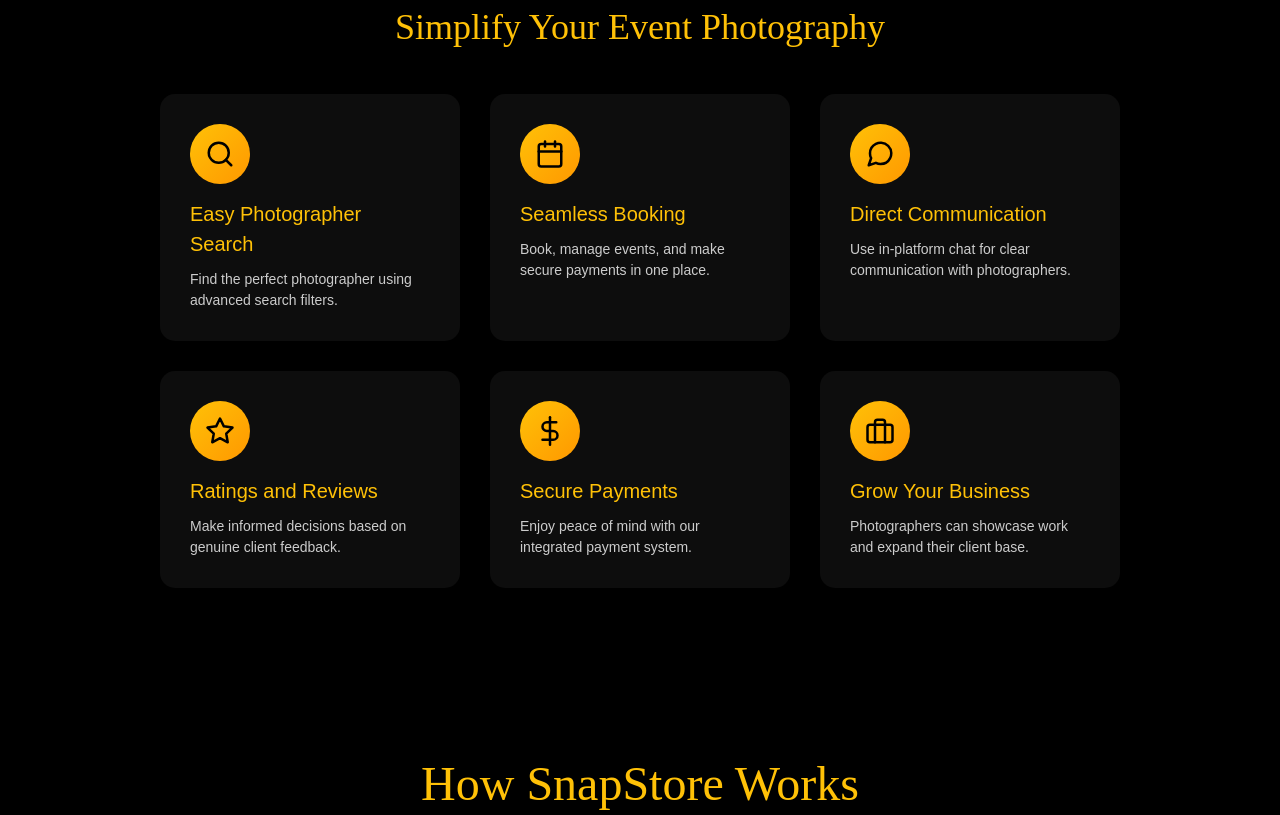
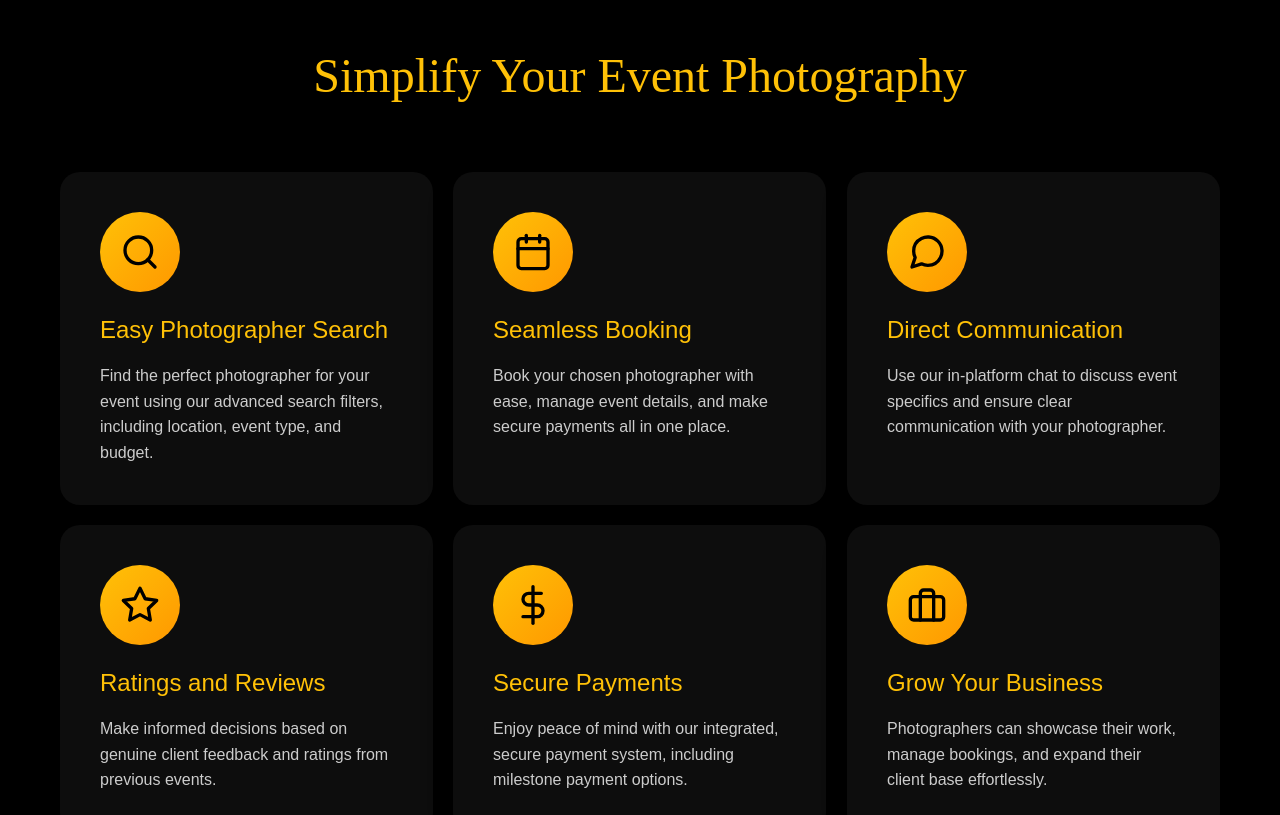
Before and after one commit to BITSDEV-G/snapstore, a React (Vite) app in the folder frontend/: page / in a window 1280 px wide. Shown: the part 860-1675 px from the top of the page. Built offline with nearby package versions, Linux system fonts and the light colour scheme; a web font is replaced by a local one.

Commit message:
added swagger docs

```diff
--- a/frontend/index.html
+++ b/frontend/index.html
@@ -4,6 +4,8 @@
     <meta charset="UTF-8" />
     <link rel="icon" type="image/svg+xml" href="./src/assets/apple.png" />
     <link rel="stylesheet" href="https://cdnjs.cloudflare.com/ajax/libs/font-awesome/6.0.0-beta3/css/all.min.css">
+    <link rel="preload" href="/node_modules/slick-carousel/slick/fonts/slick.woff" as="font" type="font/woff" crossorigin="anonymous">
+    <link rel="preload" href="/node_modules/slick-carousel/slick/fonts/slick.ttf" as="font" type="font/ttf" crossorigin="anonymous">
     <meta name="viewport" content="width=device-width, initial-scale=1.0" />
     <title>Snapstore</title>
   </head>
--- a/frontend/src/components/CTASection.jsx
+++ b/frontend/src/components/CTASection.jsx
@@ -33,8 +33,8 @@ const CTAButton = styled(animated.a)`
   font-family: 'Poppins', sans-serif;
   font-size: 18px;
   font-weight: 600;
-  color: #ffc107;
-  background-color: #ffffff;
+  color: #000000;
+  background-color: #ffc107;
   padding: 15px 30px;
   border-radius: 30px;
   text-decoration: none;
@@ -84,6 +84,7 @@ const CTASection = ({ title, subtitle, buttonText, buttonLink }) => {
     </Section>
   );
 };
+
 CTASection.propTypes = {
   title: PropTypes.string.isRequired,
   subtitle: PropTypes.string.isRequired,
--- a/frontend/src/components/Chatbot.jsx
+++ b/frontend/src/components/Chatbot.jsx
@@ -61,13 +61,13 @@ const Message = styled.div`
   padding: 15px;
   border-radius: 10px;
   max-width: 80%;
-  background: ${props => props.isBot ? 'linear-gradient(135deg, #ff7043, #ff5722)' : '#ffc107'};
-  color: ${props => props.isBot ? '#fff' : '#000'};
+  background: ${props => props.$isBot ? 'linear-gradient(135deg, #ff7043, #ff5722)' : '#ffc107'};
+  color: ${props => props.$isBot ? '#fff' : '#000'};
   font-size: 16px;
   line-height: 1.5;
-  align-self: ${props => props.isBot ? 'flex-start' : 'flex-end'};
-  box-shadow: ${props => props.isBot ? '0 4px 6px rgba(0, 0, 0, 0.2)' : '0 4px 6px rgba(0, 0, 0, 0.1)'};
-  border: ${props => props.isBot ? 'none' : '1px solid #ffca28'};
+  align-self: ${props => props.$isBot ? 'flex-start' : 'flex-end'};
+  box-shadow: ${props => props.$isBot ? '0 4px 6px rgba(0, 0, 0, 0.2)' : '0 4px 6px rgba(0, 0, 0, 0.1)'};
+  border: ${props => props.$isBot ? 'none' : '1px solid #ffca28'};
 `;
 
 const ChatInput = styled.div`
@@ -245,12 +245,12 @@ const Chatbot = () => {
         </ChatHeader>
         <ChatMessages>
           {messages.map((message, index) => (
-            <Message key={index} isBot={message.isBot}>
+            <Message key={index} $isBot={message.isBot}>
               {message.text}
             </Message>
           ))}
           {isTyping && (
-            <Message isBot={true}>
+            <Message $isBot={true}>
               <TypingEffect text="Typing..." />
             </Message>
           )}
@@ -277,4 +277,8 @@ const Chatbot = () => {
   );
 };
 
+Chatbot.propTypes = {
+  websiteUrl: PropTypes.string.isRequired,
+};
+
 export default Chatbot;
--- a/frontend/src/components/Features.jsx
+++ b/frontend/src/components/Features.jsx
@@ -1,147 +1,196 @@
-import { useState, useEffect } from 'react';
+import React, { useState, useEffect, useCallback, useMemo } from 'react';
 import styled from 'styled-components';
-import { useSpring, animated } from 'react-spring';
+import { useSpring, animated, config } from 'react-spring';
+import { useInView } from 'react-intersection-observer';
 import { Search, Calendar, MessageCircle, Star, DollarSign, Briefcase } from 'react-feather';
 import PropTypes from 'prop-types';
 
 const Section = styled.section`
   background: linear-gradient(to bottom, #000000, #000000, #000000);
-  padding: 60px 0;
+  padding: 100px 0;
+  perspective: 1000px;
   overflow: hidden;
 `;
 
 const Container = styled.div`
-  max-width: 1000px;
+  max-width: 1200px;
   margin: 0 auto;
   padding: 0 20px;
 `;
 
 const Title = styled(animated.h2)`
   font-family: 'Playfair Display', serif;
-  font-size: 36px;
+  font-size: 48px;
   color: #ffc107;
   text-align: center;
-  margin-bottom: 40px;
+  margin-bottom: 60px;
 `;
 
 const Grid = styled.div`
   display: grid;
-  grid-template-columns: repeat(auto-fit, minmax(250px, 1fr));
-  gap: 30px;
+  grid-template-columns: repeat(auto-fit, minmax(280px, 1fr));
+  gap: 20px;
 `;
 
 const FeatureCard = styled(animated.div)`
   background: rgba(255, 255, 255, 0.05);
-  border-radius: 15px;
-  padding: 30px;
-  box-shadow: 0 5px 15px rgba(0, 0, 0, 0.1);
-  transition: transform 0.3s ease;
+  border-radius: 20px;
+  padding: 40px;
+  box-shadow: 0 10px 30px rgba(0, 0, 0, 0.1);
+  backdrop-filter: blur(10px);
+  transition: transform 0.3s ease, box-shadow 0.3s ease;
+  will-change: transform, opacity;
 
   &:hover {
-    transform: translateY(-5px);
+    transform: translateY(-10px) scale(1.05);
+    box-shadow: 0 20px 40px rgba(0, 0, 0, 0.2);
   }
 `;
 
-const IconWrapper = styled.div`
+const IconWrapper = styled(animated.div)`
   background: linear-gradient(135deg, #ffc107, #ff9800);
-  width: 60px;
-  height: 60px;
+  width: 80px;
+  height: 80px;
   border-radius: 50%;
   display: flex;
   align-items: center;
   justify-content: center;
-  margin-bottom: 15px;
+  margin-bottom: 20px;
 `;
 
 const FeatureTitle = styled.h3`
   font-family: 'Poppins', sans-serif;
-  font-size: 20px;
+  font-size: 24px;
   color: #ffc107;
-  margin-bottom: 10px;
+  margin-bottom: 15px;
 `;
 
 const FeatureDescription = styled.p`
   font-family: 'Poppins', sans-serif;
-  font-size: 14px;
+  font-size: 16px;
   color: #cccccc;
-  line-height: 1.5;
+  line-height: 1.6;
 `;
 
 const features = [
   {
     title: "Easy Photographer Search",
-    description: "Find the perfect photographer using advanced search filters.",
+    description: "Find the perfect photographer for your event using our advanced search filters, including location, event type, and budget.",
     icon: Search
   },
   {
     title: "Seamless Booking",
-    description: "Book, manage events, and make secure payments in one place.",
+    description: "Book your chosen photographer with ease, manage event details, and make secure payments all in one place.",
     icon: Calendar
   },
   {
     title: "Direct Communication",
-    description: "Use in-platform chat for clear communication with photographers.",
+    description: "Use our in-platform chat to discuss event specifics and ensure clear communication with your photographer.",
     icon: MessageCircle
   },
   {
     title: "Ratings and Reviews",
-    description: "Make informed decisions based on genuine client feedback.",
+    description: "Make informed decisions based on genuine client feedback and ratings from previous events.",
     icon: Star
   },
   {
     title: "Secure Payments",
-    description: "Enjoy peace of mind with our integrated payment system.",
+    description: "Enjoy peace of mind with our integrated, secure payment system, including milestone payment options.",
     icon: DollarSign
   },
   {
     title: "Grow Your Business",
-    description: "Photographers can showcase work and expand their client base.",
+    description: "Photographers can showcase their work, manage bookings, and expand their client base effortlessly.",
     icon: Briefcase
   }
 ];
 
-const Feature = ({ title, description, icon: Icon }) => (
-  <FeatureCard>
-    <IconWrapper>
-      <Icon size={30} color="#000000" />
-    </IconWrapper>
-    <FeatureTitle>{title}</FeatureTitle>
-    <FeatureDescription>{description}</FeatureDescription>
-  </FeatureCard>
-);
+const Feature = React.memo(({ title, description, icon: Icon, index }) => {
+  const [ref, inView] = useInView({
+    threshold: 0.1,
+    triggerOnce: true
+  });
+
+  const spring = useSpring({
+    opacity: inView ? 1 : 0,
+    transform: inView ? 'translateY(0) rotateX(0)' : 'translateY(50px) rotateX(-10deg)',
+    config: { ...config.gentle, duration: 1000 },
+    delay: index * 100
+  });
+
+  const iconSpring = useSpring({
+    opacity: inView ? 1 : 0,
+    transform: inView ? 'scale(1) rotate(0deg)' : 'scale(0.5) rotate(-45deg)',
+    config: { ...config.wobbly, duration: 1000 },
+    delay: index * 100 + 500
+  });
+
+  return (
+    <FeatureCard ref={ref} style={spring}>
+      <IconWrapper style={iconSpring}>
+        <Icon size={40} color="#000000" />
+      </IconWrapper>
+      <FeatureTitle>{title}</FeatureTitle>
+      <FeatureDescription>{description}</FeatureDescription>
+    </FeatureCard>
+  );
+});
+
 Feature.propTypes = {
   title: PropTypes.string.isRequired,
   description: PropTypes.string.isRequired,
   icon: PropTypes.elementType.isRequired,
+  index: PropTypes.number.isRequired,
 };
 
+Feature.displayName = 'Feature';
+
 const Features = () => {
-  const [isVisible, setIsVisible] = useState(false);
+  const [ref, inView] = useInView({
+    threshold: 0.1,
+    triggerOnce: true
+  });
+
+  const titleSpring = useSpring({
+    opacity: inView ? 1 : 0,
+    transform: inView ? 'translateY(0) rotateX(0)' : 'translateY(50px) rotateX(-10deg)',
+    config: { ...config.gentle, duration: 1000 }
+  });
+
+  const [renderedFeatures, setRenderedFeatures] = useState([]);
+
+  const renderNextFeature = useCallback((index) => {
+    if (index < features.length) {
+      setRenderedFeatures(prev => [...prev, features[index]]);
+    }
+  }, []);
 
   useEffect(() => {
-    setIsVisible(true);
-  }, []);
+    if (inView) {
+      const timer = setTimeout(() => renderNextFeature(renderedFeatures.length), 100);
+      return () => clearTimeout(timer);
+    }
+  }, [inView, renderedFeatures.length, renderNextFeature]);
 
-  const titleSpring = useSpring({
-    opacity: isVisible ? 1 : 0,
-    transform: isVisible ? 'translateY(0)' : 'translateY(50px)',
-    config: { duration: 1000 }
-  });
+  const memoizedFeatures = useMemo(() =>
+    renderedFeatures.map((feature, index) => (
+      <Feature key={index} {...feature} index={index} />
+    )),
+    [renderedFeatures]
+  );
 
   return (
     <Section>
       <Container>
-        <Title style={titleSpring}>
+        <Title ref={ref} style={titleSpring}>
           Simplify Your Event Photography
         </Title>
         <Grid>
-          {features.map((feature, index) => (
-            <Feature key={index} {...feature} />
-          ))}
+          {memoizedFeatures}
         </Grid>
       </Container>
     </Section>
   );
 };
 
-export default Features;
+export default React.memo(Features);
--- a/frontend/src/pages/Landing.jsx
+++ b/frontend/src/pages/Landing.jsx
@@ -42,7 +42,7 @@ export default function Landing() {
         title="Ready to Find Your Perfect Photographer?"
         subtitle="Join SnapStore today and connect with talented photographers for your next event."
         buttonText="Get Started"
-        buttonLink="/signup"
+        buttonLink="/role-selection"
       />
       <Element name="about-us" id="about-us">
         <AboutUs />
@@ -63,13 +63,13 @@ export default function Landing() {
         title="Become a SnapStore Photographer"
         subtitle="Showcase your talent and grow your photography business with SnapStore."
         buttonText="Join as Photographer"
-        buttonLink="/photographer-signup"
+        buttonLink="/role-selection"
       />
       <Element name="contact-us" id="contact-us">
         <ContactUs />
       </Element>
       <Footer />
-      <Chatbot />
+      <Chatbot websiteUrl="https://yourwebsite.com" />
     </div>
   );
 }
```
